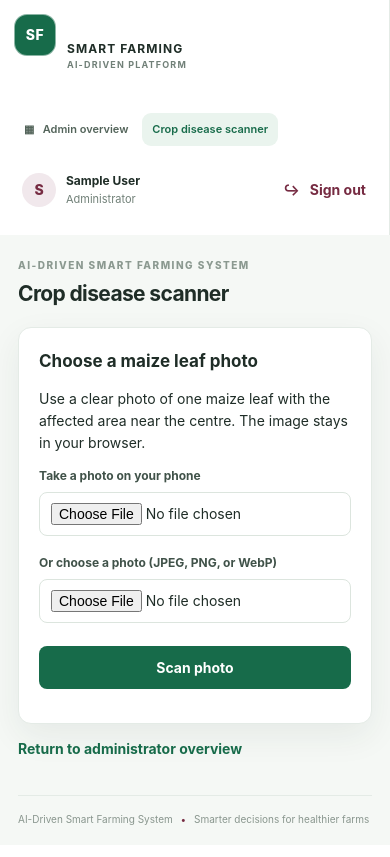
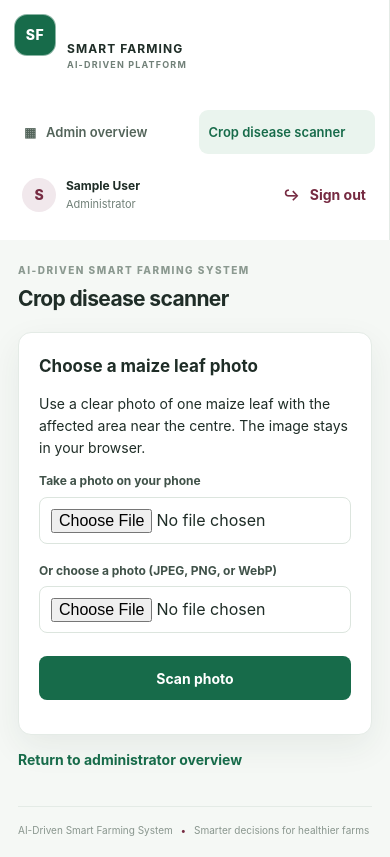
Before and after one commit to la-hann/AI-Smart-Farming-System, a Flask app: page /diseases/diagnose in a window 390 px wide. Before the commit the page ends 825 px from the top, so only its background shows below. Run offline with Flask 3, Linux system fonts and the light colour scheme; the visitor is signed in with stand-in values (Sample User, id 1); tables that the repository leaves empty hold one stand-in row (values such as "Sample post"); some libraries are stand-ins or nearby versions.

Commit message:
Improve phone navigation, forms, and leaf photo decoding

```diff
--- a/app.py
+++ b/app.py
@@ -76,7 +76,7 @@ def create_app(config=None):
             "default-src 'self'; frame-ancestors 'none'; base-uri 'none'; form-action 'self'"
         )
         if request.endpoint == "diagnose":
-            response.headers["Content-Security-Policy"] += "; script-src 'self' 'wasm-unsafe-eval'"
+            response.headers["Content-Security-Policy"] += "; script-src 'self' 'wasm-unsafe-eval'; img-src 'self' blob:"
         if request.is_secure and app.config["SESSION_COOKIE_SECURE"]:
             response.headers["Strict-Transport-Security"] = "max-age=31536000"
         if response.mimetype == "text/html":
--- a/static/diagnosis/analysis.js
+++ b/static/diagnosis/analysis.js
@@ -58,15 +58,31 @@ function loadModel() {
 
 async function imageTensor(file) {
   let image;
+  let imageUrl;
   try {
-    image = await createImageBitmap(file);
+    if (typeof createImageBitmap === "function") {
+      try {
+        image = await createImageBitmap(file);
+      } catch {
+        // Try formats the browser can display even if bitmap decoding rejects them.
+      }
+    }
+    if (!image) {
+      imageUrl = URL.createObjectURL(file);
+      image = new Image();
+      image.src = imageUrl;
+      await image.decode();
+    }
   } catch {
+    if (imageUrl) URL.revokeObjectURL(imageUrl);
     throw new Error("The photo could not be opened. Try another JPEG, PNG, or WebP file.");
   }
   try {
-    const factor = resizeEdge / Math.min(image.width, image.height);
-    const width = Math.floor(image.width * factor);
-    const height = Math.floor(image.height * factor);
+    const sourceWidth = image.naturalWidth || image.width;
+    const sourceHeight = image.naturalHeight || image.height;
+    const factor = resizeEdge / Math.min(sourceWidth, sourceHeight);
+    const width = Math.floor(sourceWidth * factor);
+    const height = Math.floor(sourceHeight * factor);
     const canvas = document.createElement("canvas");
     canvas.width = canvas.height = size;
     const context = canvas.getContext("2d");
@@ -84,7 +100,8 @@ async function imageTensor(file) {
     }
     return new ort.Tensor("float32", values, [1, 3, size, size]);
   } finally {
-    image.close();
+    image.close?.();
+    if (imageUrl) URL.revokeObjectURL(imageUrl);
   }
 }
 
@@ -105,7 +122,7 @@ function showPrediction(logits) {
   result.hidden = false;
 }
 
-if (typeof ort === "undefined" || typeof createImageBitmap !== "function") {
+if (typeof ort === "undefined") {
   statusMessage.textContent = "The browser could not start leaf analysis. Reload the page or try an updated browser.";
 } else {
   button.disabled = false;
--- a/static/style.css
+++ b/static/style.css
@@ -107,3 +107,36 @@ code { overflow-wrap: anywhere; }
 .auth-shell{min-height:100vh;display:grid;grid-template-columns:1fr 1fr;background:#fff}.auth-brand{background:linear-gradient(145deg,#155c41,#267d57);color:#fff;padding:8vh 9%;display:flex;flex-direction:column;justify-content:center;position:relative}.brand-mark.large{width:54px;height:54px;background:#ffffff22;border:1px solid #ffffff55;margin-bottom:32px}.auth-brand .eyebrow{color:#c6e1d0}.auth-brand h1{font-size:clamp(34px,4vw,54px);line-height:1.12;margin:12px 0}.auth-brand>p:not(.eyebrow){color:#e0eee5;max-width:400px}.auth-foot{position:absolute;bottom:34px;color:#c7e0d0;font-size:11px}.auth-content{display:flex;align-items:center;justify-content:center;padding:36px}.auth-card{width:min(100%,420px)}.auth-card h2{font-size:27px;margin:7px 0}.auth-card .muted{margin-bottom:23px}.auth-card form label{margin:14px 0 6px}.auth-card form input,.auth-card form select{padding:12px}.auth-card .primary-button{width:100%;margin-top:22px;padding:13px}.switch-link{margin-top:20px;color:var(--muted);font-size:12px}.switch-link a{font-weight:700}.auth-card .tiny-note{line-height:1.5}
 @media(max-width:1050px){.sidebar{width:215px}.main-area{margin-left:215px;width:calc(100% - 215px);padding:24px}.stat-grid{grid-template-columns:repeat(2,1fr)}.card-grid{grid-template-columns:repeat(2,1fr)}}@media(max-width:760px){.sidebar{position:relative;width:100%;height:auto;padding:14px;display:block}.app-shell{display:block}.brand{margin:0 0 12px}.side-label{display:none}.nav-link{display:inline-block;padding:8px 10px;font-size:11px}.sidebar-bottom{display:flex;align-items:center;justify-content:space-between;margin-top:10px}.user-chip{border:0}.main-area{margin:0;width:100%;padding:18px}.topbar h1{font-size:21px}.top-date{display:none}.two-column{grid-template-columns:1fr}.card-grid{grid-template-columns:1fr}.stat-grid{gap:9px}.stat-card{padding:13px;min-height:95px}.stat-card strong{font-size:24px}.welcome-banner{padding:21px}.banner-plant{font-size:35px;padding:0}.form-grid{grid-template-columns:1fr}.form-grid .full{grid-column:auto}.inline-form,.update-row{flex-direction:column}.update-row select{max-width:none}.forecast-grid{grid-template-columns:1fr}.auth-shell{grid-template-columns:1fr}.auth-brand{padding:30px;min-height:230px}.auth-brand h1{font-size:34px}.auth-foot{display:none}.auth-content{padding:32px 22px}.topbar{margin-bottom:16px}}
 @media(min-width:761px){.sidebar{overflow-y:auto}}
+
+@media (max-width: 760px) {
+  .workspace-links {
+    display: grid;
+    grid-template-columns: repeat(2, minmax(0, 1fr));
+    gap: 4px 8px;
+  }
+  .workspace-links .nav-link {
+    display: flex;
+    align-items: center;
+    min-height: 44px;
+    margin: 0;
+    font-size: 13px;
+    overflow-wrap: anywhere;
+  }
+  .sidebar-bottom { gap: 12px; }
+  .user-chip { min-width: 0; overflow-wrap: anywhere; }
+  .avatar { flex: 0 0 34px; }
+  .logout-button { white-space: nowrap; min-height: 44px; }
+  .main-area, .content-card, .stat-card, .table-wrap, .form-grid > div { min-width: 0; }
+  .content-card, .stat-card, .message, .auth-card { overflow-wrap: anywhere; }
+  .auth-content { flex-direction: column; }
+  input, select, textarea,
+  .auth-card form input, .auth-card form select { font-size: 16px; }
+  input, select, .primary-button, .small-button { min-height: 44px; }
+  .primary-button { white-space: normal; }
+  .table-wrap { max-width: 100%; }
+  .section-heading { gap: 8px 12px; flex-wrap: wrap; }
+}
+
+@media (max-width: 350px) {
+  .stat-grid { grid-template-columns: 1fr; }
+}
--- a/templates/base.html
+++ b/templates/base.html
@@ -3,7 +3,7 @@
 <head>
   <meta charset="utf-8"><meta name="viewport" content="width=device-width, initial-scale=1">
   <title>{% block title %}AI Smart Farming{% endblock %}</title>
-  <link rel="stylesheet" href="{{ url_for('static', filename='style.css', v='farmer-tools') }}">
+  <link rel="stylesheet" href="{{ url_for('static', filename='style.css', v='phone') }}">
 </head>
 <body>
 {% if g.user %}
@@ -11,6 +11,7 @@
   <aside class="sidebar">
     <a class="brand" href="{{ url_for('index') }}"><span class="brand-mark">SF</span><span><b>SMART FARMING</b><small>AI-DRIVEN PLATFORM</small></span></a>
     <div class="side-label">WORKSPACE</div>
+    <nav class="workspace-links" aria-label="Workspace">
     {% if g.user.is_admin %}
       <a class="nav-link {% if request.endpoint=='admin' %}active{% endif %}" href="{{ url_for('admin') }}">▦ &nbsp; Admin overview</a>
     {% else %}
@@ -26,6 +27,7 @@
       <a class="nav-link {% if request.endpoint=='farmer_tools.irrigation' %}active{% endif %}" href="{{ url_for('farmer_tools.irrigation') }}">Irrigation</a>
     {% endif %}
       <a class="nav-link {% if request.endpoint=='diagnose' %}active{% endif %}" href="{{ url_for('diagnose') }}">Crop disease scanner</a>
+    </nav>
     <div class="sidebar-bottom"><div class="user-chip"><span class="avatar">{{ g.user.name[:1]|upper }}</span><span><b>{{ g.user.name }}</b><small>{{ ('Administrator' if g.user.is_admin else 'Farmer') }}</small></span></div>
       <form method="post" action="{{ url_for('logout') }}"><input type="hidden" name="csrf_token" value="{{ csrf_token() }}"><button class="logout-button">↪ &nbsp; Sign out</button></form></div>
   </aside>
--- a/templates/diagnose.html
+++ b/templates/diagnose.html
@@ -28,5 +28,5 @@
 <p><a href="{{ url_for('farms.diseases_page') }}">Return to crop health tracking</a></p>
 {% endif %}
 <script defer src="{{ url_for('static', filename='diagnosis/ort.wasm.min.js') }}"></script>
-<script defer src="{{ url_for('static', filename='diagnosis/analysis.js', v='scanner') }}"></script>
+<script defer src="{{ url_for('static', filename='diagnosis/analysis.js', v='phone') }}"></script>
 {% endblock %}
```
